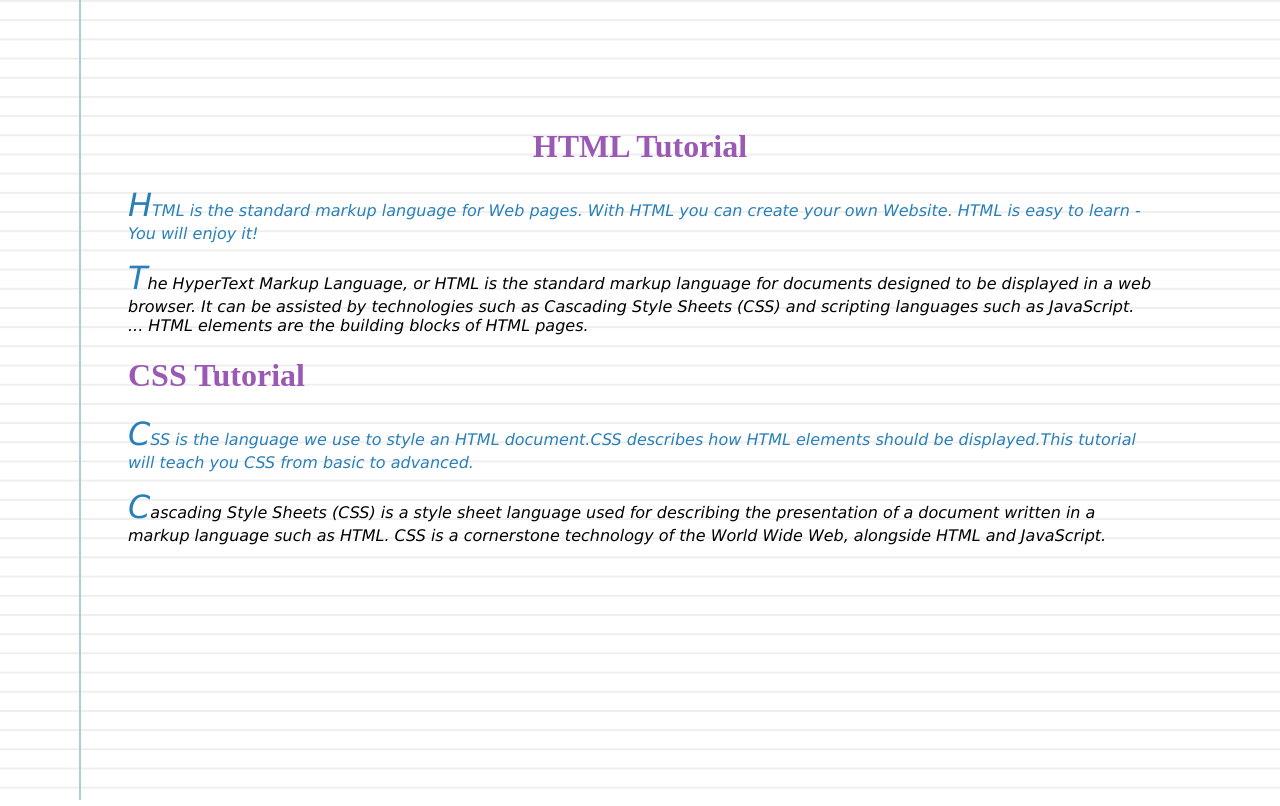
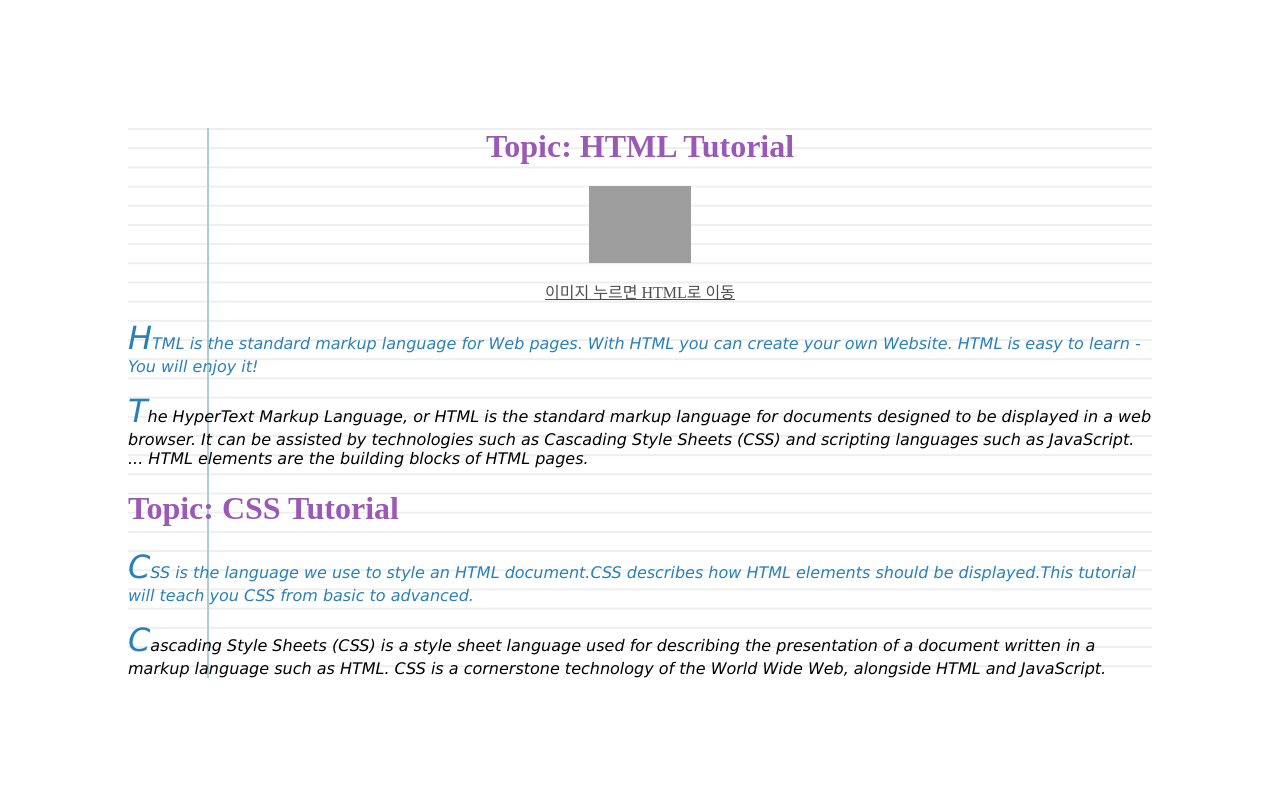
Before and after one commit to namGyeongKim/Chapter3, a plain HTML site: page index1.html in a window 1280 px wide. Drawn offline with Linux system fonts and the light colour scheme; grey boxes are pictures that could not be loaded.

Commit message:
최종 commit

```diff
--- a/index1.html
+++ b/index1.html
@@ -9,6 +9,13 @@
   <body class="lined_paper tenMargin">
     <div class="challenge2">
       <h1>HTML Tutorial</h1>
+      <a href="https://developer.mozilla.org/ko/docs/Web/HTML">
+        <img
+          class="img"
+          src="https://upload.wikimedia.org/wikipedia/commons/thumb/6/61/HTML5_logo_and_wordmark.svg/1200px-HTML5_logo_and_wordmark.svg.png"
+          alt=""
+      /></a>
+      <blockquote class="text">이미지 누르면 HTML로 이동</blockquote>
       <p class="sub-header">
         HTML is the standard markup language for Web pages. With HTML you can
         create your own Website. HTML is easy to learn - You will enjoy it!
--- a/style1.css
+++ b/style1.css
@@ -1,9 +1,5 @@
 h1 {
   color: #9b59b6;
-}
-
-h1:first-child {
-  text-align: center;
 }
 
 p {
@@ -21,7 +17,7 @@ p::first-letter {
   color: #2980b9;
 }
 
-.lined_paper {
+.challenge2 {
   background-color: #fff;
   background-image: linear-gradient(
       90deg,
@@ -37,3 +33,23 @@ p::first-letter {
 .tenMargin {
   margin: 10%;
 }
+
+h1:first-child {
+  text-align: center;
+}
+
+h1::before {
+  content: 'Topic: ';
+}
+
+.img {
+  width: 10%;
+  margin: auto;
+  display: block;
+}
+
+.text {
+  text-align: center;
+  color: rgb(79, 77, 77);
+  text-decoration: underline;
+}
```
